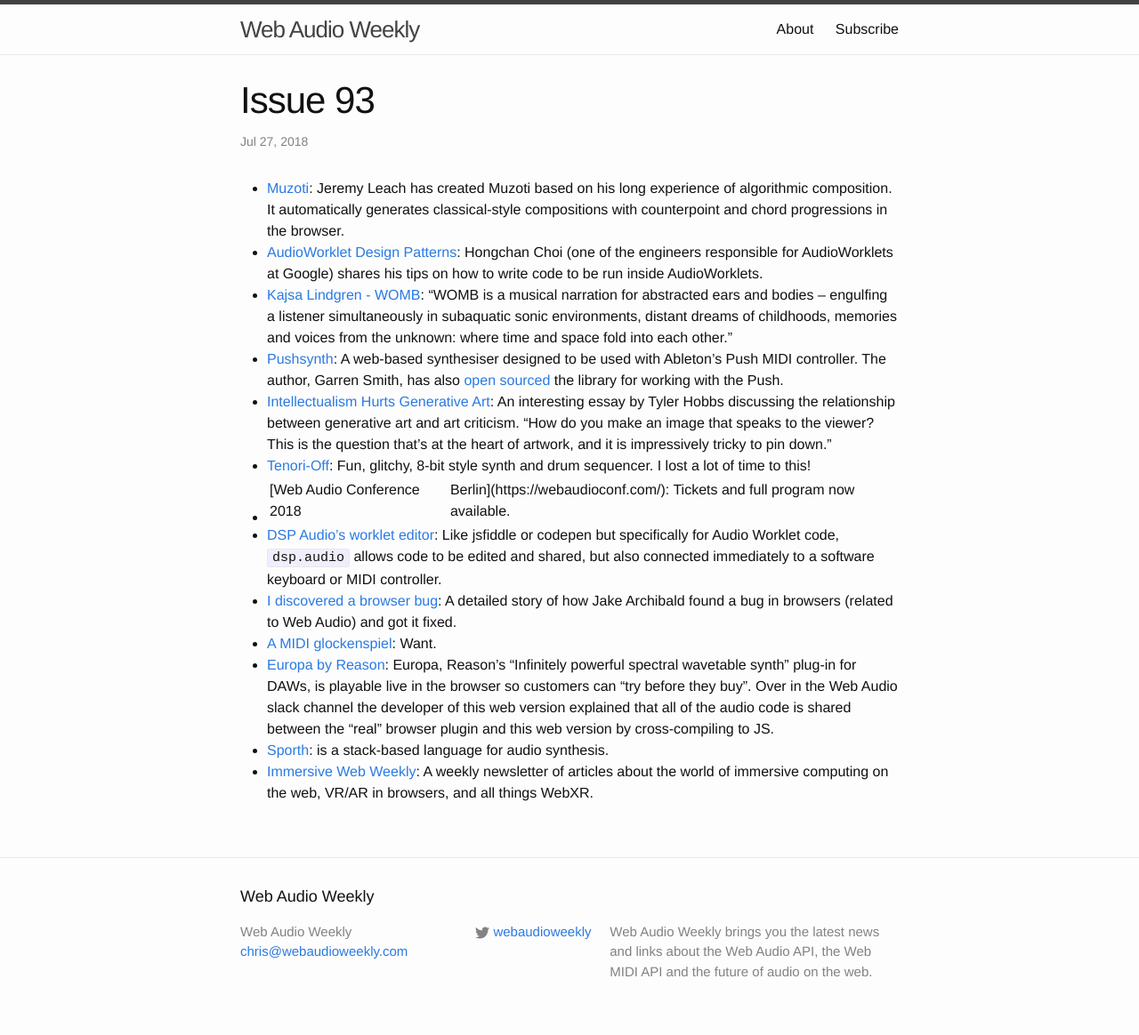
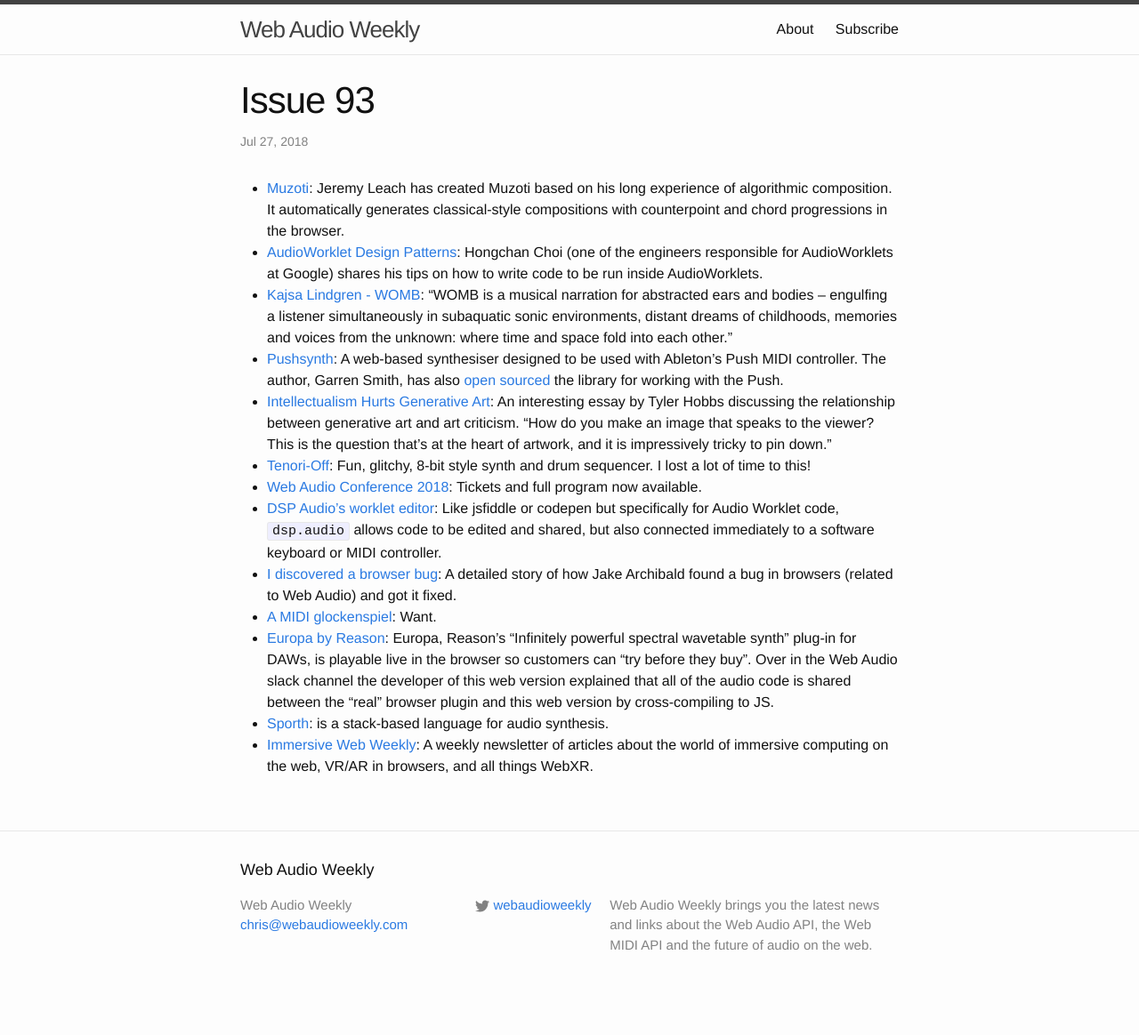
Before and after one commit to chrislo/webaudioweekly, a Jekyll site: the page built from _posts/2018-07-27-issue-93.markdown, in a window 1280 px wide. Shown: the whole page at 89% size. Built offline with Jekyll 4.4.1, drawn with Linux system fonts in a browser that asks for light colours; after the commit the page ends 1134 px from its top, so only the background shows below that.

Commit message:
Fix markup

```diff
--- a/_posts/2018-07-27-issue-93.markdown
+++ b/_posts/2018-07-27-issue-93.markdown
@@ -11,7 +11,7 @@ summary: "Worklets, Push controllers, intellectualism vs. generative art, MIDI g
 - [Pushsynth](https://www.garrensmith.com/posts/pushsynth): A web-based synthesiser designed to be used with Ableton's Push MIDI controller. The author, Garren Smith, has also [open sourced](https://github.com/garrensmith/abletonpush) the library for working with the Push.
 - [Intellectualism Hurts Generative Art](http://www.tylerlhobbs.com/writings/intellectualism-and-generative-art): An interesting essay by Tyler Hobbs discussing the relationship between generative art and art criticism. "How do you make an image that speaks to the viewer? This is the question that's at the heart of artwork, and it is impressively tricky to pin down."
 - [Tenori-Off](https://tenori-off.glitch.me/): Fun, glitchy, 8-bit style synth and drum sequencer. I lost a lot of time to this!
-- [Web Audio Conference 2018 | Berlin](https://webaudioconf.com/): Tickets and full program now available.
+- [Web Audio Conference 2018](https://webaudioconf.com/): Tickets and full program now available.
 - [DSP Audio's worklet editor](https://dsp.audio/editor/): Like jsfiddle or codepen but specifically for Audio Worklet code, `dsp.audio` allows code to be edited and shared, but also connected immediately to a software keyboard or MIDI controller.
 - [I discovered a browser bug](https://jakearchibald.com/2018/i-discovered-a-browser-bug/): A detailed story of how Jake Archibald found a bug in browsers (related to Web Audio) and got it fixed.
 - [A MIDI glockenspiel](https://twitter.com/rbnman/status/1003752626004135936/video/1): Want.
```
